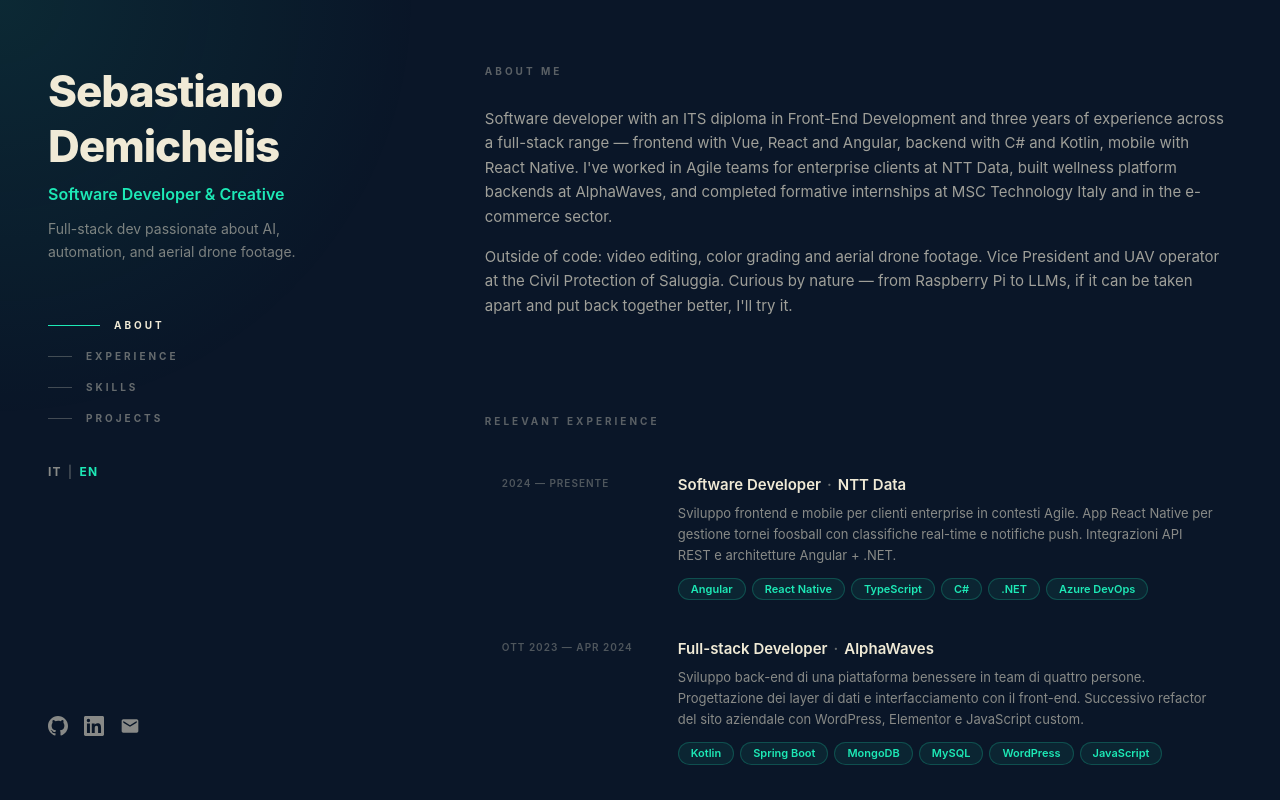
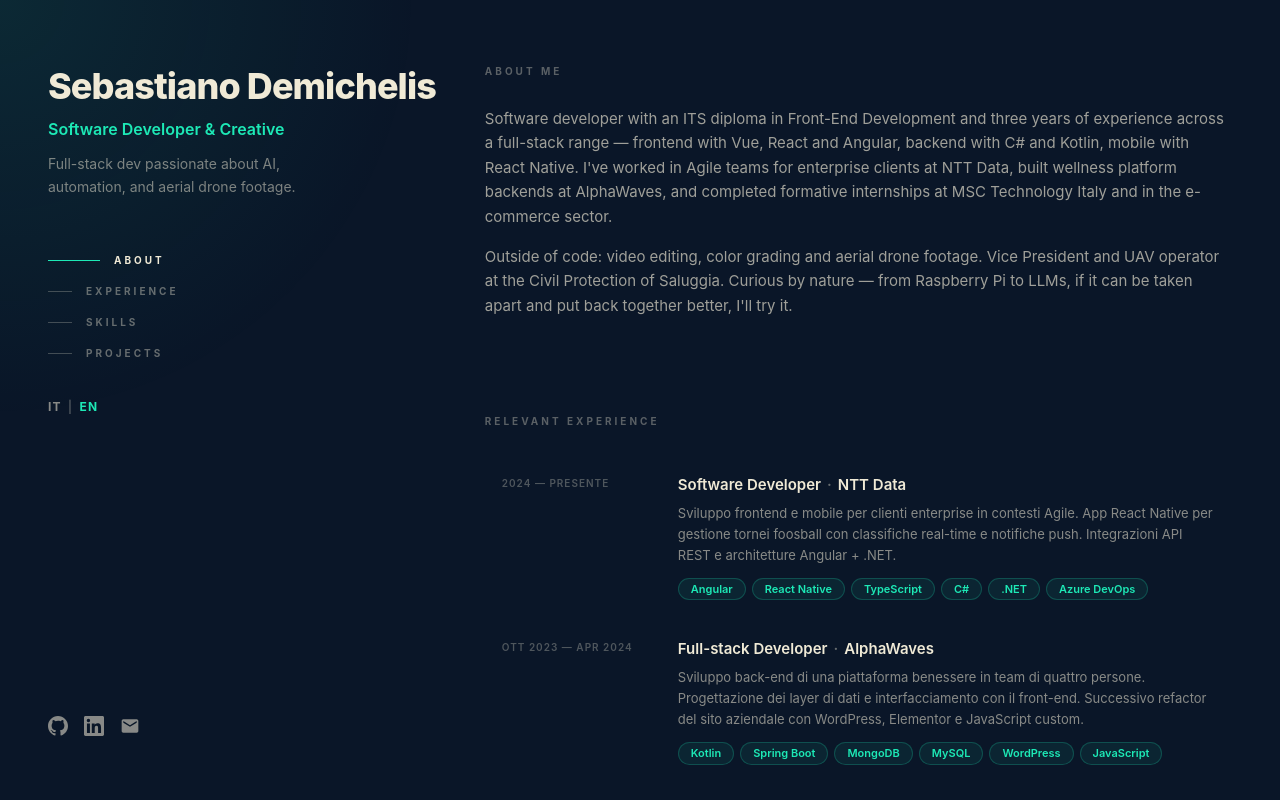
Before and after one commit to deeeemiss/portfolio, a React app: page / in a window 1280 px wide. Shown: the top 800 px of the page. Built offline with nearby package versions, Linux system fonts and the light colour scheme; the HTML template or start-up script is replaced by a standard one.

Commit message:
fix: keep full name on single line
Co-Authored-By: Claude Sonnet 4.6 <noreply@anthropic.com>

```diff
--- a/src/components/layout/Sidebar.tsx
+++ b/src/components/layout/Sidebar.tsx
@@ -40,9 +40,8 @@ export function Sidebar() {
       <div>
         {/* Identity */}
         <div>
-          <h1 className="font-sans text-4xl md:text-[44px] font-extrabold text-text-primary leading-tight tracking-tight">
-            <span className="block">Sebastiano</span>
-            <span className="block">Demichelis</span>
+          <h1 className="font-sans text-3xl md:text-[36px] font-extrabold text-text-primary leading-tight tracking-tight whitespace-nowrap">
+Sebastiano Demichelis
           </h1>
           <p className="text-accent font-semibold text-base mt-2">
             Software Developer &amp; Creative
```
